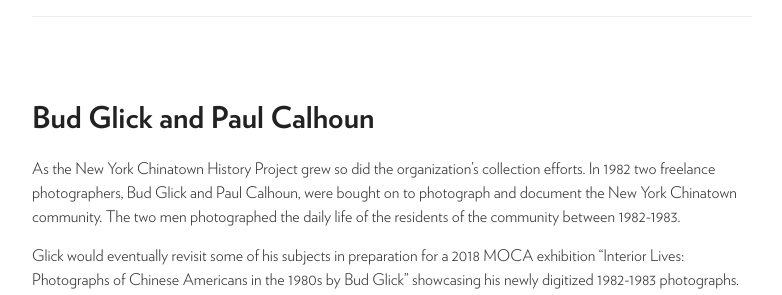
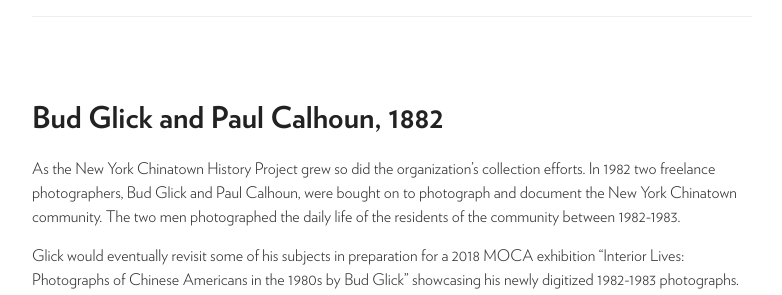
Before and after one commit to moca40/moca40.github.io, a Jekyll site: the page built from _stories/1982-01-01-paulandbud.md, in a window 1280 px wide. Shown: the part 135-430 px from the top of the page, without its empty margins (248-1030 px from the left). Built offline with Jekyll 4.4.1, drawn with Linux system fonts in a browser that asks for light colours.

Commit message:
Update 1982-01-01-paulandbud.md

```diff
--- a/_stories/1982-01-01-paulandbud.md
+++ b/_stories/1982-01-01-paulandbud.md
@@ -1,27 +1,27 @@
 ---
 layout: post
-title: Bud Glick and Paul Calhoun
+title: Bud Glick and Paul Calhoun, 1882
 slides:
   -
-    img: https://github.com/moca40/moca40.github.io/blob/master/images/2014.s1.jpg
+    img: https://user-images.githubusercontent.com/47676628/86065144-e28e4480-ba3c-11ea-8521-5fd0ebaa63e6.jpg
   -
-    img: https://github.com/moca40/moca40.github.io/blob/master/images/2004.102-5.jpg
+    img: https://user-images.githubusercontent.com/47676628/86065153-e5893500-ba3c-11ea-9ff7-d7f296deb378.jpg
   -
-    img: https://github.com/moca40/moca40.github.io/blob/master/images/2004.102-4.jpg
+    img: https://user-images.githubusercontent.com/47676628/86065156-e621cb80-ba3c-11ea-8ad9-3283c3db1700.jpg
   -
-    img: https://github.com/moca40/moca40.github.io/blob/master/images/2004.102-3.jpg
+    img: https://user-images.githubusercontent.com/47676628/86065158-e621cb80-ba3c-11ea-993a-19b4df8b669f.jpg
   -
-    img: https://github.com/moca40/moca40.github.io/blob/master/images/2004.102-2.jpg
+    img: https://user-images.githubusercontent.com/47676628/86065160-e6ba6200-ba3c-11ea-999f-0fb929962113.jpg
       -
-    img: https://github.com/moca40/moca40.github.io/blob/master/images/2004.102-1.jpg
+    img: https://user-images.githubusercontent.com/47676628/86065162-e752f880-ba3c-11ea-9d38-e211a99d8f3b.jpg
   -
-    img: https://github.com/moca40/moca40.github.io/blob/master/images/2004.045-4.jpg
+    img: https://user-images.githubusercontent.com/47676628/86065147-e3bf7180-ba3c-11ea-8baa-63100c1ae878.jpg
   -
-    img: https://github.com/moca40/moca40.github.io/blob/master/images/2004.045-3.jpg
+    img: https://user-images.githubusercontent.com/47676628/86065148-e4580800-ba3c-11ea-9a0b-0ce0f68d31ef.jpg
   -
-    img: https://github.com/moca40/moca40.github.io/blob/master/images/2004.045-2.jpg
+    img: https://user-images.githubusercontent.com/47676628/86065150-e4580800-ba3c-11ea-8cb7-9fca3178b25a.jpg
   -
-    img: https://github.com/moca40/moca40.github.io/blob/master/images/2004.045-1.jpg
+    img: https://user-images.githubusercontent.com/47676628/86065152-e4f09e80-ba3c-11ea-9faa-686ba92cbe42.jpg
 ---
 
 As the New York Chinatown History Project grew so did the organization’s collection efforts.  In 1982 two freelance photographers, Bud Glick and Paul Calhoun, were bought on to photograph and document the New York Chinatown community.   The two men photographed the daily life of the residents of the community between 1982-1983.
```
